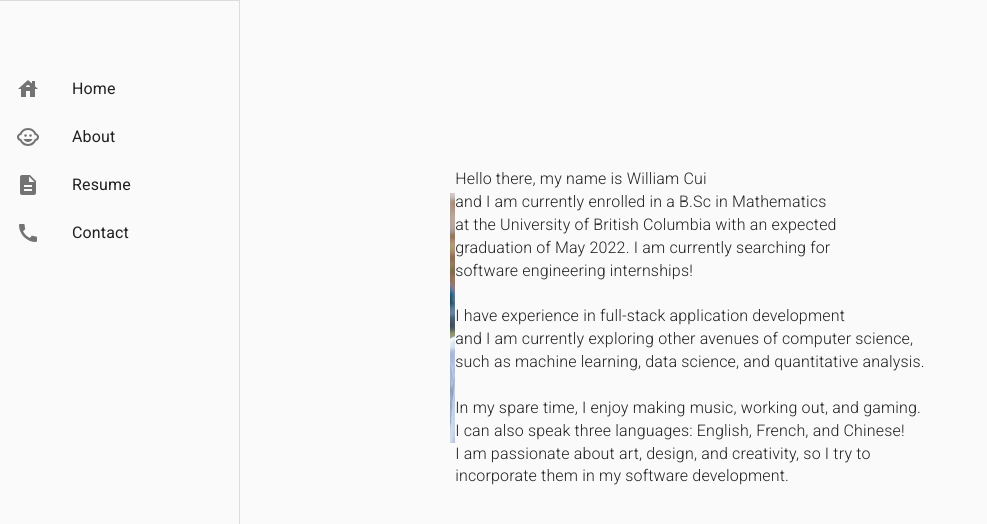
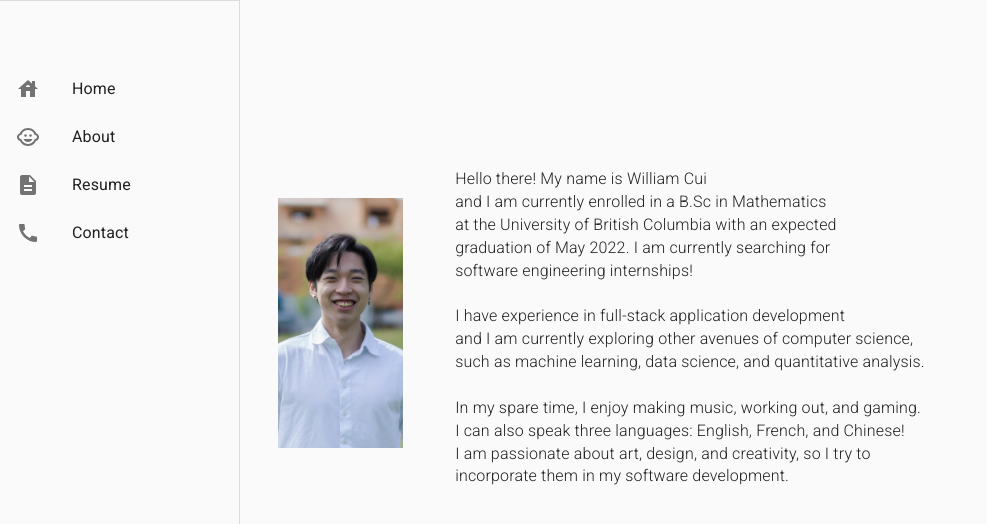
Before and after one commit to spyrux/spyrux.github.io, a React (Create React App) app: page /about in a window 1280 px wide. Shown: the top 524 px of the page, without its empty margins (0-987 px from the left). Built offline with nearby package versions, Linux system fonts and the light colour scheme.

Commit message:
added icon

```diff
--- a/public/index.html
+++ b/public/index.html
@@ -27,7 +27,7 @@
       work correctly both with client-side routing and a non-root public URL.
       Learn how to configure a non-root public URL by running `npm run build`.
     -->
-    <title>React App</title>
+    <title>William Cui</title>
   </head>
   <body>
     <noscript>You need to enable JavaScript to run this app.</noscript>
--- a/src/About.js
+++ b/src/About.js
@@ -12,7 +12,7 @@ class About extends Component {
             <header className="body-text">
             <img src={picture} className="about-logo" alt="logo" />
             <body className = "about-body">
-              Hello there, my name is William Cui <br></br>
+              Hello there! My name is William Cui <br></br>
               and I am currently enrolled in a B.Sc in Mathematics <br></br>
               at the University of British Columbia with an expected<br></br>
               graduation of May 2022. I am  currently searching for <br></br>
--- a/src/Home.css
+++ b/src/Home.css
@@ -15,9 +15,9 @@
   height: 250px;
   width: 125px;
   pointer-events: none;
-  left: 400px;
-  position: absolute;
-  bottom: 45px;
+  right: 350px;
+  position: relative;
+  top: 255px;
 
 
 }
```
Also changed, not shown: package.json (+7 -2 lines), 2 other files (tests, documents, lock files or other folders).
